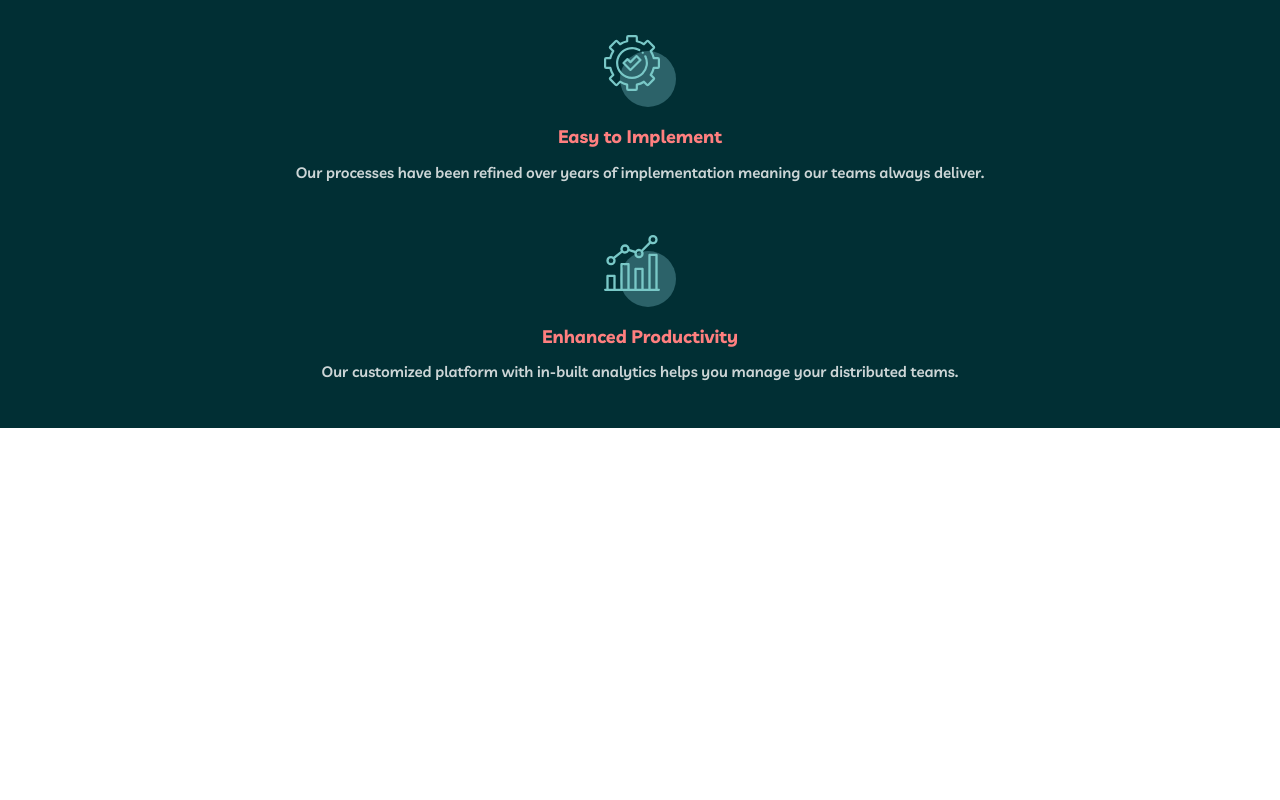
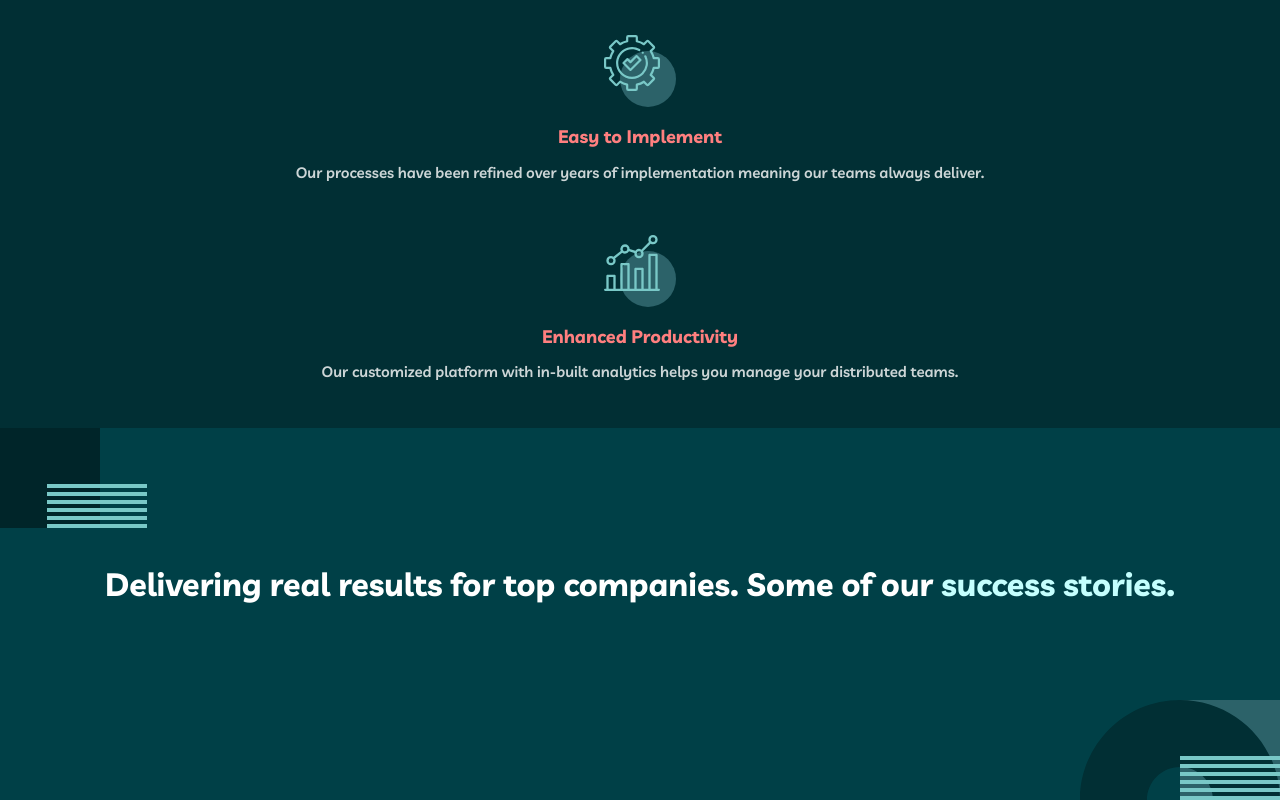
Before and after one commit to g-akca/myteam, a React (Vite) app: page / in a window 1280 px wide. Shown: the part 960-1760 px from the top of the page. Before the commit the page ends 1388 px from the top, so only its background shows below. Built offline with nearby package versions, Linux system fonts and the light colour scheme.

Commit message:
Add TestimonialsSection and TestimonialItem components

```diff
--- /dev/null
+++ b/src/components/TestimonialItem.tsx
@@ -0,0 +1,8 @@
+function TestimonialItem() {
+  return (
+    <>
+    </>
+  )
+}
+
+export default TestimonialItem;
--- a/src/components/TestimonialsSection.tsx
+++ b/src/components/TestimonialsSection.tsx
@@ -1,7 +1,27 @@
+import TestimonialItem from "./TestimonialItem";
+
 function TestimonialsSection() {
   return (
-    <>
-    </>
+    <section
+      className="
+        bg-teal-850 px-6 pt-35 pb-38 flex flex-col gap-12 text-center
+      "
+      style={{
+        backgroundImage: "url('/assets/bg-pattern-home-4-about-3.svg'), url('/assets/bg-pattern-home-5.svg')",
+        backgroundPosition: "left top, right bottom",
+        backgroundRepeat: "no-repeat, no-repeat",
+      }}
+    >
+      <h2 className="text-[32px] leading-[100%] font-bold">
+        Delivering real results for top companies. Some of our <span className="text-cyan-100">success stories.</span>
+      </h2>
+
+      <div className="flex flex-col gap-12">
+        <TestimonialItem />
+        <TestimonialItem />
+        <TestimonialItem />
+      </div>
+    </section>
   )
 }
 
```
